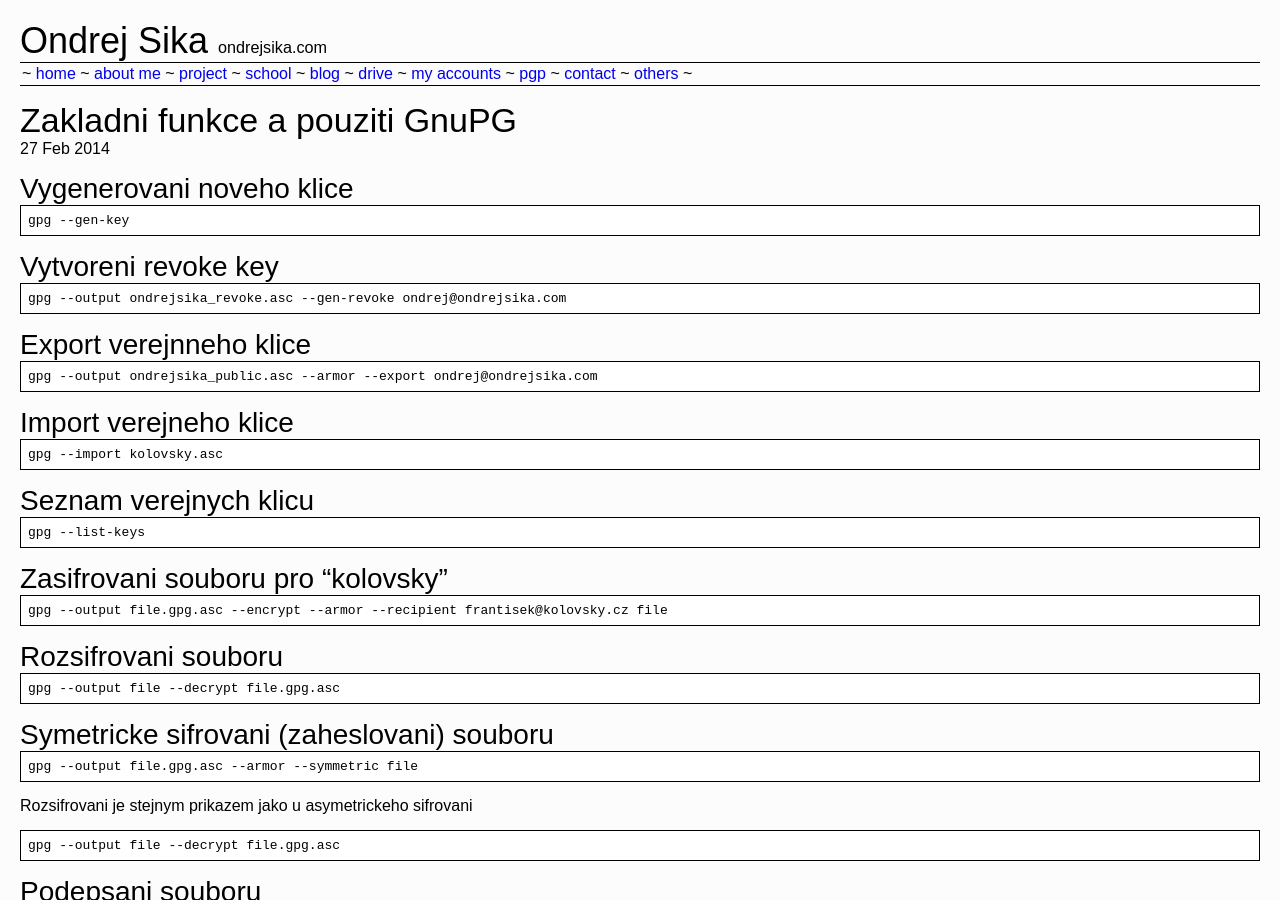
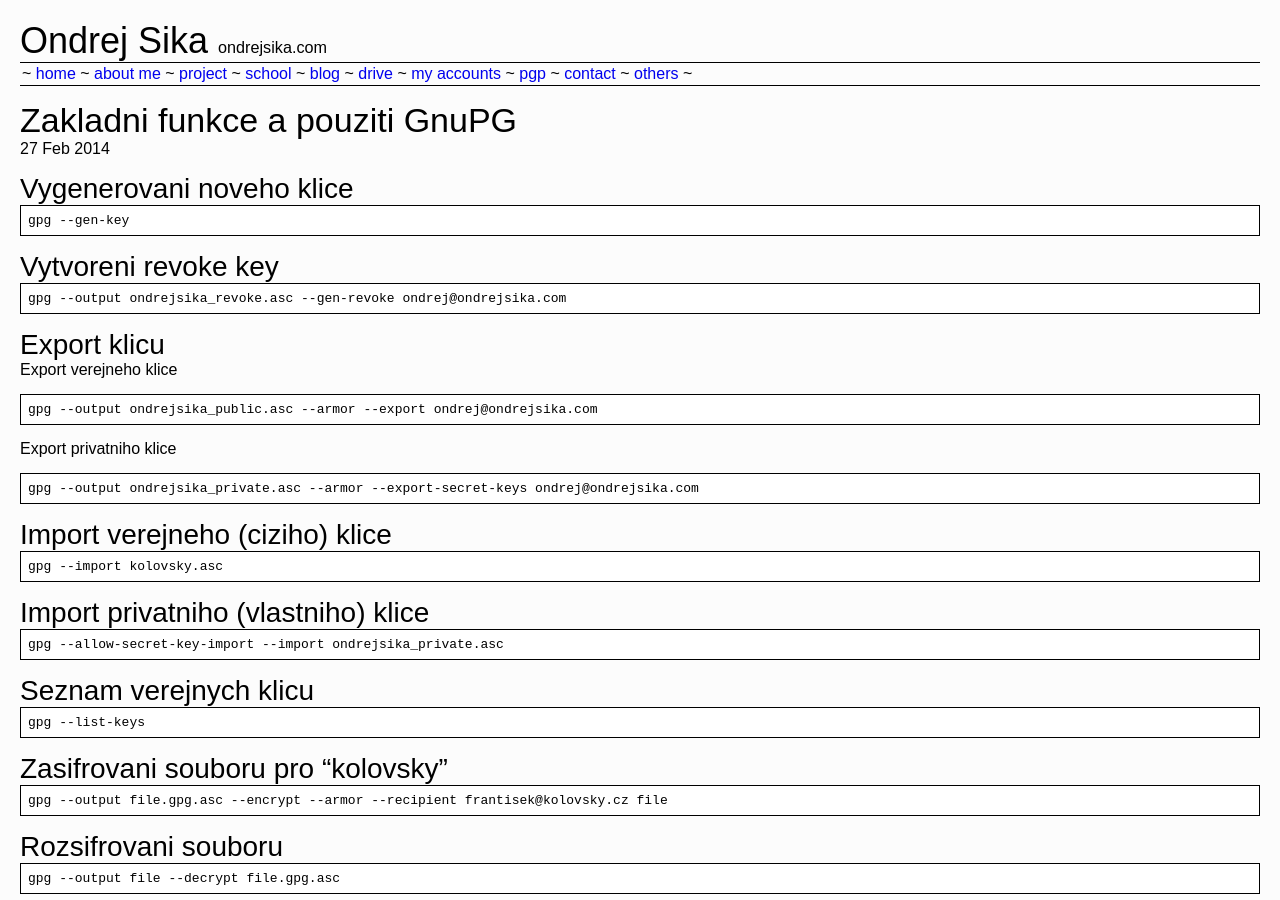
Before and after one commit to ondrejsika/ondrejsika.com, a Jekyll site: the page built from _posts/2014-02-27-zakladni-funkce-a-pouziti-gnupg.md, in a window 1280 px wide and 900 px high. Built offline with Jekyll 4.4.1, drawn with Linux system fonts in a browser that asks for light colours; Markdown is read by kramdown in place of the engine named in the settings; comment, search, counter and statistics services are not loaded.

Commit message:
update gpg post

````diff
--- a/_posts/2014-02-27-zakladni-funkce-a-pouziti-gnupg.md
+++ b/_posts/2014-02-27-zakladni-funkce-a-pouziti-gnupg.md
@@ -19,16 +19,30 @@
 gpg --output ondrejsika_revoke.asc --gen-revoke ondrej@ondrejsika.com
 ```
 
-### Export verejnneho klice
+### Export klicu
+
+Export verejneho klice
 
 ```
 gpg --output ondrejsika_public.asc --armor --export ondrej@ondrejsika.com
 ```
 
-### Import verejneho klice
+Export privatniho klice
+
+```
+gpg --output ondrejsika_private.asc --armor --export-secret-keys ondrej@ondrejsika.com
+```
+
+### Import verejneho (ciziho) klice
 
 ```
 gpg --import kolovsky.asc
+```
+
+### Import privatniho (vlastniho) klice
+
+```
+gpg --allow-secret-key-import --import ondrejsika_private.asc
 ```
 
 ### Seznam verejnych klicu
````
